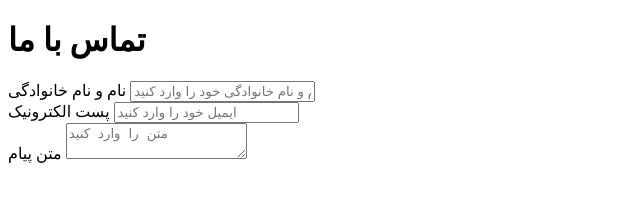
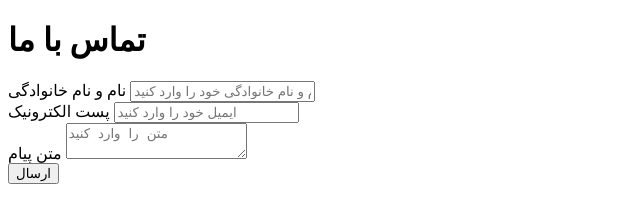
Before and after one commit to farzanehahmadinasab/contact-us, a plain HTML site: page index.html in a window 1280 px wide. Shown: the whole page, without its empty margins (0-640 px from the left). Drawn offline with Linux system fonts and the light colour scheme.

Commit message:
sending button

```diff
--- a/index.html
+++ b/index.html
@@ -44,7 +44,9 @@
             placeholder="متن را وارد کنید"
           ></textarea>
         </div>
-
+        <div class="form-group">
+          <button type="submit" id="submit" class="submit-button">ارسال</button>
+        </div>
       </form>
     </div>
   </body>
```
